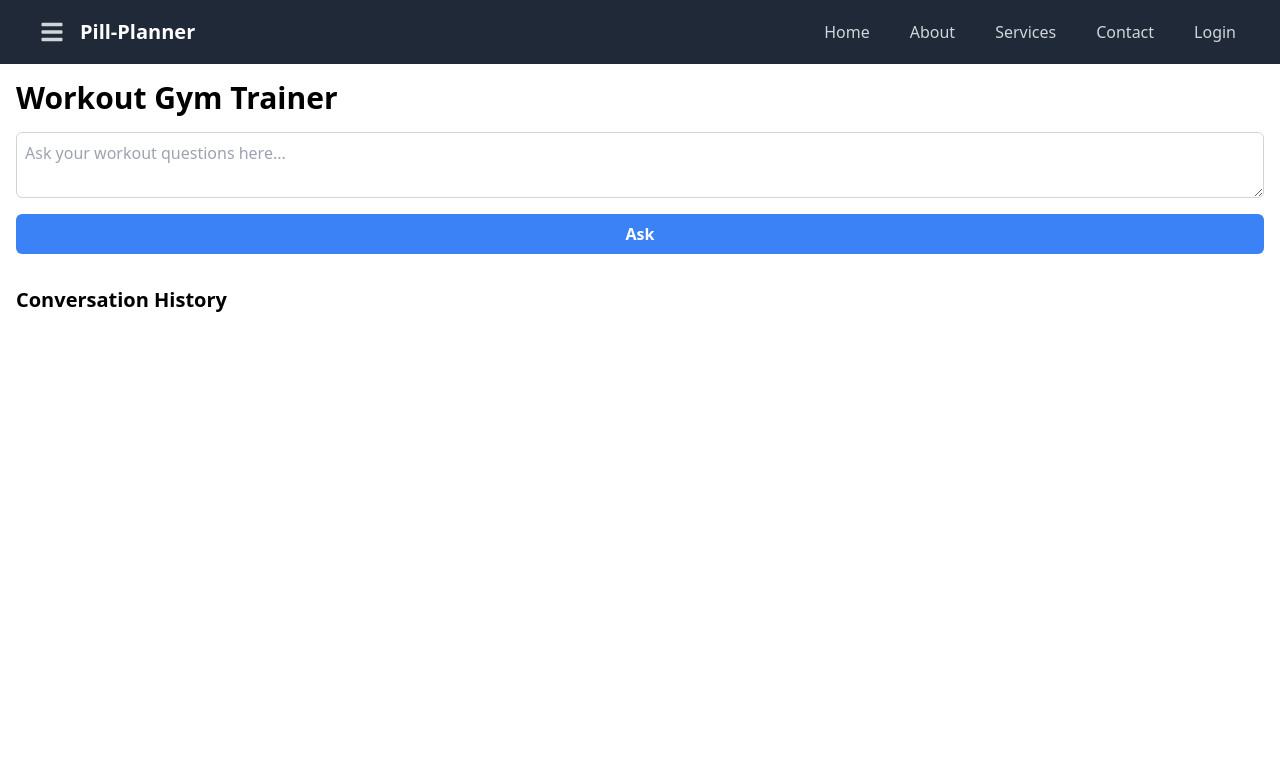
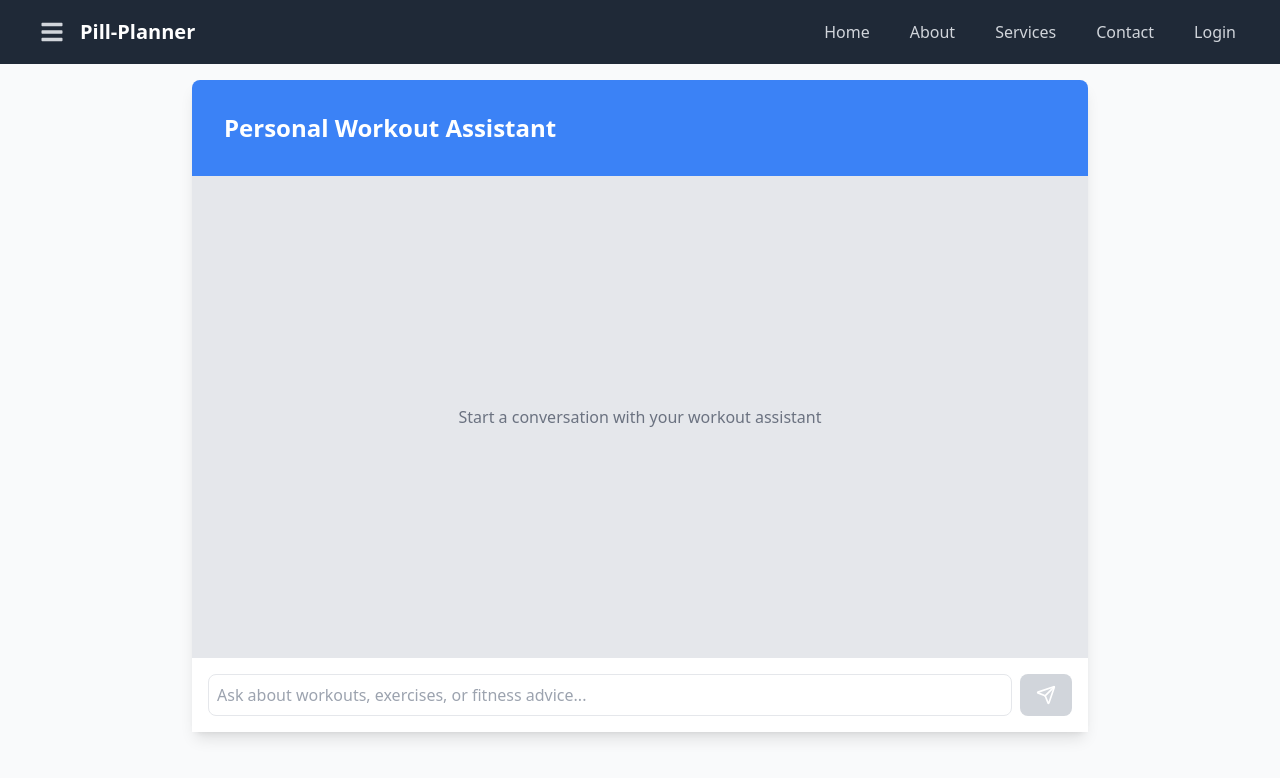
Before and after one commit to CharanSuggala26/Medicine-Dosage-Tracker, a React (Create React App) app in the folder pill-planner/: page /workout in a window 1280 px wide. Shown: the top 778 px of the page. Built offline with nearby package versions, Linux system fonts and the light colour scheme.

Commit message:
Fixed Gym workout mechanism

```diff
--- a/pill-planner/src/Pages/WorkoutTrainer.js
+++ b/pill-planner/src/Pages/WorkoutTrainer.js
@@ -1,10 +1,17 @@
 import React, { useState, useRef } from "react";
 import axios from "axios";
+import { Send, User, Bot } from "lucide-react";
 
-function WorkoutTrainer() {
+const WorkoutTrainer = () => {
   const [messages, setMessages] = useState([]);
   const [userInput, setUserInput] = useState("");
+  const [isLoading, setIsLoading] = useState(false);
   const inputRef = useRef(null);
+  const messagesEndRef = useRef(null);
+
+  const scrollToBottom = () => {
+    messagesEndRef.current?.scrollIntoView({ behavior: "smooth" });
+  };
 
   const handleInputChange = (event) => {
     setUserInput(event.target.value);
@@ -13,82 +20,105 @@ function WorkoutTrainer() {
   const handleSubmit = async (event) => {
     event.preventDefault();
 
-    if (!userInput.trim()) {
-      return;
-    }
+    if (!userInput.trim()) return;
 
+    setIsLoading(true);
     const updatedMessages = [...messages, { role: "user", content: userInput }];
     setMessages(updatedMessages);
     setUserInput("");
 
     try {
-      let result = await axios.post(
+      const { data } = await axios.post(
         "http://localhost:4700/model/chat",
         { userInput },
         {
           headers: {
+            "Content-Type": "application/json",
             Authorization: `Bearer ${window.localStorage.getItem("token")}`,
           },
         }
       );
-      const assistantResponse = result.data.payload;
-      setMessages([
-        ...updatedMessages,
-        { role: "assistant", content: assistantResponse },
-      ]);
+
+      setMessages([...updatedMessages, { role: "assistant", content: data.payload }]);
     } catch (error) {
       console.error("Error generating response:", error);
       setMessages([
         ...updatedMessages,
-        { role: "assistant", content: "Error: Could not generate response." },
+        { role: "assistant", content: "I apologize, but I'm unable to process your request at the moment. Please try again later." },
       ]);
+    } finally {
+      setIsLoading(false);
+      scrollToBottom();
     }
 
-    inputRef.current.focus();
+    inputRef.current?.focus();
   };
 
   return (
-    <div className="container mx-auto p-4">
-      <h1 className="text-3xl font-bold mb-4">Workout Gym Trainer</h1>
-
-      <div className="flex flex-col space-y-4">
-        <div className="flex">
-          <textarea
-            className="w-full p-2 border border-gray-300 rounded-md focus:outline-none focus:ring-2 focus:ring-blue-500"
-            value={userInput}
-            onChange={handleInputChange}
-            placeholder="Ask your workout questions here..."
-            ref={inputRef}
-          />
+    <div className="min-h-screen bg-gray-50 p-4">
+      <div className="mx-auto max-w-4xl rounded-lg bg-blue-500 shadow-lg">
+        {/* Header */}
+        <div className="border-b p-4">
+          <h1 className="text-2xl font-bold align text-white p-4">Personal Workout Assistant</h1>
         </div>
 
-        <button
-          className="bg-blue-500 hover:bg-blue-700 text-white font-bold py-2 px-4 rounded-md"
-          onClick={handleSubmit}
-        >
-          Ask
-        </button>
-      </div>
+        {/* Messages Container */}
+        <div className="h-[60vh] overflow-y-auto bg-gray-200 p-4">
+          {messages.length === 0 ? (
+            <div className="flex h-full items-center justify-center text-gray-500">
+              <p>Start a conversation with your workout assistant</p>
+            </div>
+          ) : (
+            <div className="space-y-4">
+              {messages.map((message, index) => (
+                <div
+                  key={index}
+                  className={`flex ${message.role === "user" ? "justify-end" : "justify-start"}`}
+                >
+                  <div
+                    className={`flex max-w-[80%] items-start space-x-2 rounded-lg p-3 ${
+                      message.role === "user" ? "bg-blue-600 text-white" : "bg-gray-100 text-gray-900"
+                    }`}
+                  >
+                    {message.role === "user" ? <User className="h-5 w-5" /> : <Bot className="h-5 w-5" />}
+                    <p className="text-sm">{message.content}</p>
+                  </div>
+                </div>
+              ))}
+              <div ref={messagesEndRef} />
+            </div>
+          )}
+        </div>
 
-      <div className="mt-8">
-        <h2 className="text-xl font-semibold mb-2">Conversation History</h2>
-        <ul className="list-none">
-          {messages.map((message, index) => (
-            <li
-              key={index}
-              className={`p-2 rounded-md ${
-                message.role === "user"
-                  ? "bg-blue-100 text-blue-700"
-                  : "bg-gray-100 text-gray-700"
-              }`}
+        {/* Input Form */}
+        <form onSubmit={handleSubmit} className="border-t bg-white p-4">
+          <div className="flex space-x-2">
+            <textarea
+              ref={inputRef}
+              value={userInput}
+              onChange={handleInputChange}
+              placeholder="Ask about workouts, exercises, or fitness advice..."
+              className="flex-1 resize-none rounded-lg border border-gray-200 p-2 focus:border-blue-500 focus:outline-none focus:ring-1 focus:ring-blue-500"
+              rows={1}
+              onKeyDown={(e) => {
+                if (e.key === "Enter" && !e.shiftKey) {
+                  e.preventDefault();
+                  handleSubmit(e);
+                }
+              }}
+            />
+            <button
+              type="submit"
+              disabled={isLoading || !userInput.trim()}
+              className="flex items-center justify-center rounded-lg bg-blue-600 px-4 py-2 text-white transition-colors hover:bg-blue-700 disabled:bg-gray-300"
             >
-              <strong>{message.role}:</strong> {message.content}
-            </li>
-          ))}
-        </ul>
+              <Send className="h-5 w-5" />
+            </button>
+          </div>
+        </form>
       </div>
     </div>
   );
-}
+};
 
 export default WorkoutTrainer;
```
Also changed, not shown: 1 other file (tests, documents, lock files or other folders).
